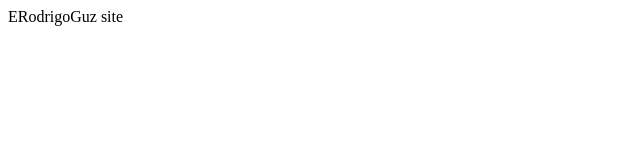
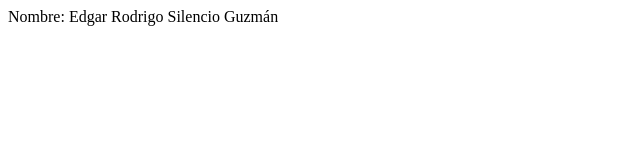
Before and after one commit to ERodrigoGuz/ERodrigoGuz.github.io, a plain HTML site: page index.html in a window 1280 px wide. Shown: the whole page, without its empty margins (0-640 px from the left). Drawn offline with Linux system fonts and the light colour scheme.

Commit message:
primer tarea del header

```diff
--- a/index.html
+++ b/index.html
@@ -1,5 +1,5 @@
 <html>
   <body>
-    ERodrigoGuz site
+    Nombre: Edgar Rodrigo Silencio Guzmán
   </body>
 </html>
```
